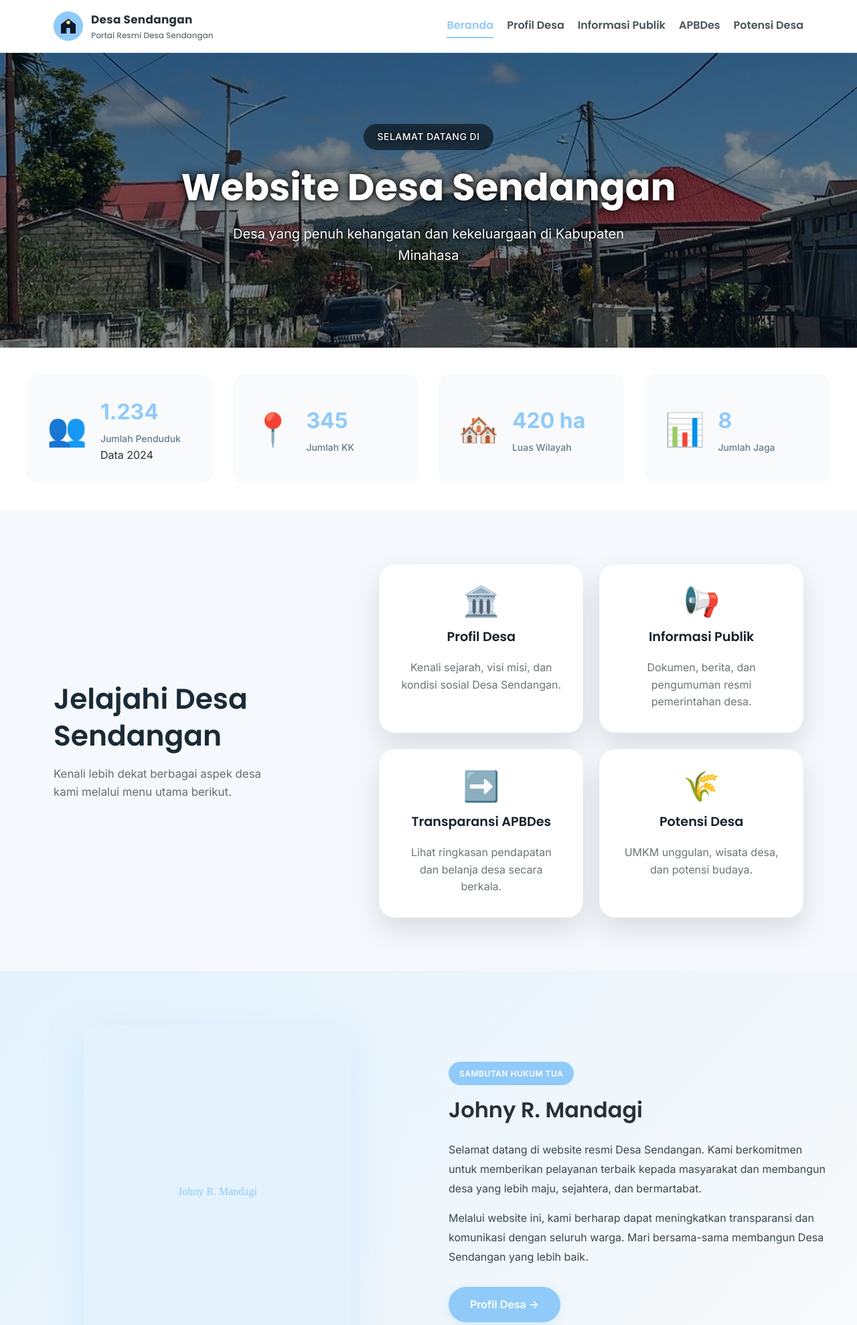
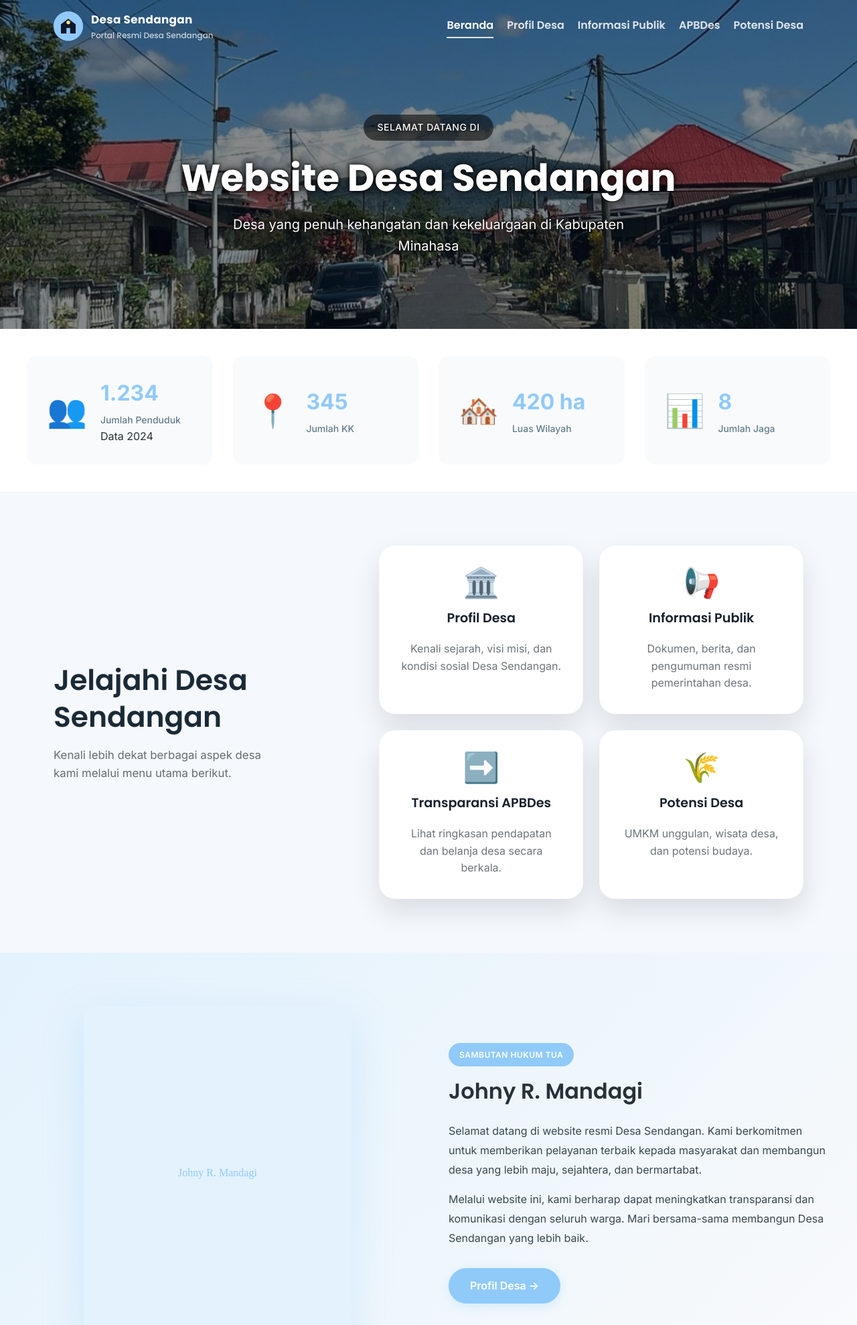
Before and after one commit to sendangantompaso144/webd-sendangan, a PHP site: page /index.php in a window 1280 px wide. Shown: the top 1978 px of the page at 67% size. Run offline with PHP 8.4, Linux system fonts and the light colour scheme.

Commit message:
cool hero done i think

```diff
--- a/assets/css/main.css
+++ b/assets/css/main.css
@@ -4,6 +4,7 @@
     --color-accent: #FFE082;
     --color-text: #263238;
     --color-neutral: #F9FAFB;
+    --header-height: 88px;
     --font-heading: "Poppins", "Nunito", "DM Sans", sans-serif;
     --font-body: "Inter", "Lato", "Noto Sans", sans-serif;
     --radius-large: 16px;
@@ -51,9 +52,16 @@ img {
     position: sticky;
     top: 0;
     z-index: 1000;
-    background: rgba(255, 255, 255, 0.9);
+    background: transparent;
+    border-bottom: 1px solid transparent;
+    transition: background 0.3s ease, box-shadow 0.3s ease, border-color 0.3s ease;
+}
+
+.site-header.is-scrolled {
+    background: linear-gradient(135deg, #1E88E5 0%, #64B5F6 100%);
+    border-bottom: 1px solid rgba(255, 255, 255, 0.2);
+    box-shadow: 0 6px 20px rgba(30, 136, 229, 0.25);
     backdrop-filter: blur(8px);
-    border-bottom: 1px solid rgba(144, 202, 249, 0.35);
 }
 
 .nav-container {
@@ -69,18 +77,19 @@ img {
     align-items: center;
     gap: 0.75rem;
     font-family: var(--font-heading);
-    color: var(--color-text);
+    color: #ffffff;
 }
 
 .brand-logo {
     width: 44px;
     height: 44px;
     border-radius: 50%;
-    background: var(--color-secondary);
+    background: rgba(255, 255, 255, 0.16);
     display: inline-flex;
     align-items: center;
     justify-content: center;
     overflow: hidden;
+    box-shadow: inset 0 0 0 1px rgba(255, 255, 255, 0.25);
 }
 
 .brand-text strong {
@@ -92,7 +101,7 @@ img {
 .brand-text small {
     display: block;
     font-size: 0.75rem;
-    color: rgba(38, 50, 56, 0.7);
+    color: rgba(255, 255, 255, 0.75);
 }
 
 .main-navigation ul {
@@ -116,15 +125,15 @@ img {
     gap: 0.35rem;
     padding: 0.25rem 0;
     border-bottom: 2px solid transparent;
-    color: rgba(38, 50, 56, 0.84);
+    color: rgba(255, 255, 255, 0.85);
     transition: color 0.2s ease, border-color 0.2s ease;
 }
 
 .main-navigation li.active > a,
 .main-navigation a:hover,
 .main-navigation a:focus-visible {
-    color: var(--color-primary);
-    border-color: var(--color-primary);
+    color: #ffffff;
+    border-color: rgba(255, 255, 255, 0.85);
 }
 
 .main-navigation .dropdown {
@@ -167,18 +176,19 @@ img {
     width: 46px;
     height: 46px;
     border-radius: 50%;
-    background: var(--color-secondary);
+    background: rgba(255, 255, 255, 0.2);
     display: none;
     align-items: center;
     justify-content: center;
     cursor: pointer;
+    box-shadow: inset 0 0 0 1px rgba(255, 255, 255, 0.25);
 }
 
 .menu-button span {
     display: block;
     width: 60%;
     height: 2px;
-    background: var(--color-text);
+    background: #ffffff;
     margin: 4px 0;
     transition: transform 0.2s ease, opacity 0.2s ease;
 }
--- a/index.php
+++ b/index.php
@@ -293,7 +293,7 @@ render_base_layout([
             /* Hero Section */
             .hero-section {
                 position: relative;
-                min-height: 500px;
+                min-height: 560px;
                 background: linear-gradient(135deg, rgba(21, 101, 192, 0.05) 0%, rgba(144, 202, 249, 0.08) 100%), url('assets/images/hero-background.jpg');
                 background-position: center;
                 background-size: cover;
@@ -302,7 +302,8 @@ render_base_layout([
                 align-items: center;
                 justify-content: center;
                 text-align: center;
-                padding: 80px 20px;
+                margin-top: calc(-1 * var(--header-height, 88px));
+                padding: calc(100px + var(--header-height, 88px)) 20px 100px;
                 overflow: hidden;
             }
 
@@ -863,8 +864,8 @@ render_base_layout([
             /* Responsive Design */
             @media (max-width: 768px) {
                 .hero-section {
-                    min-height: 400px;
-                    padding: 60px 20px;
+                    min-height: 460px;
+                    padding: calc(80px + var(--header-height, 88px)) 20px 80px;
                 }
 
                 .hero-content-wrapper {
--- a/layouts/BaseLayout.php
+++ b/layouts/BaseLayout.php
@@ -74,6 +74,25 @@ function render_base_layout(array $options = []): void
     <?php foreach ($scripts as $script): ?>
         <script src="<?= e($script) ?>" defer></script>
     <?php endforeach; ?>
+    <script>
+        (function () {
+            var header = document.querySelector('.site-header');
+            if (!header) {
+                return;
+            }
+
+            var updateHeaderState = function () {
+                if (window.scrollY > 3) {
+                    header.classList.add('is-scrolled');
+                } else {
+                    header.classList.remove('is-scrolled');
+                }
+            };
+
+            updateHeaderState();
+            window.addEventListener('scroll', updateHeaderState, { passive: true });
+        })();
+    </script>
 </body>
 </html>
 <?php
```
